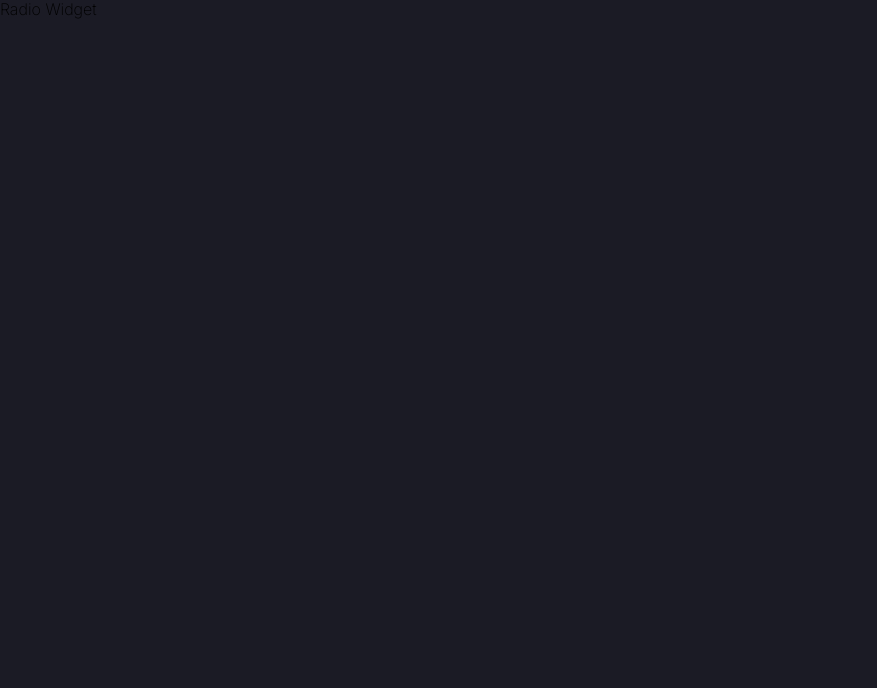
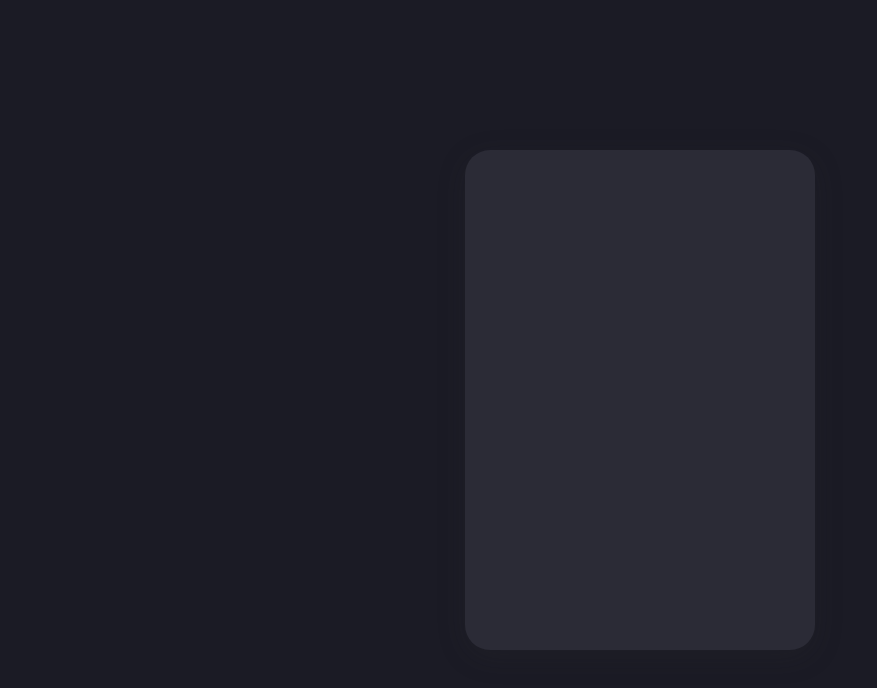
Before and after one commit to rubayethossain/react-radio-widget, a React (Create React App) app: page / in a window 1280 px wide. Shown: the top 688 px of the page, without its empty margins (0-877 px from the left). Built offline with nearby package versions, Linux system fonts and the light colour scheme.

Commit message:
Design widget wrapper

```diff
--- a/src/App.module.css
+++ b/src/App.module.css
@@ -1,4 +1,6 @@
 .widgetContainer{
     height: 100vh;
     background-color: #1B1B25;
+    display: flex;
+    flex-direction: row;
 }
--- a/src/screens/RadioWidget/RadioWidget.module.css
+++ b/src/screens/RadioWidget/RadioWidget.module.css
@@ -0,0 +1,12 @@
+.wrapper{
+    background-color: #2B2B36;
+    flex: 1;
+    max-width: 350px;
+    margin: 0 auto;
+    border-radius: 25px;
+    overflow: hidden;
+    height: 500px;
+    justify-self: center;
+    align-self: center;
+    box-shadow: rgb(43 43 47 / 20%) 0px 7px 29px 0px;
+}
--- a/src/screens/RadioWidget/RadioWidget.tsx
+++ b/src/screens/RadioWidget/RadioWidget.tsx
@@ -2,8 +2,8 @@ import styles from './RadioWidget.module.css';
 
 const RadioWidget = () => {
     return (
-        <div>
-            Radio Widget
+        <div className={styles.wrapper}>
+
         </div>
     )
 }
```
